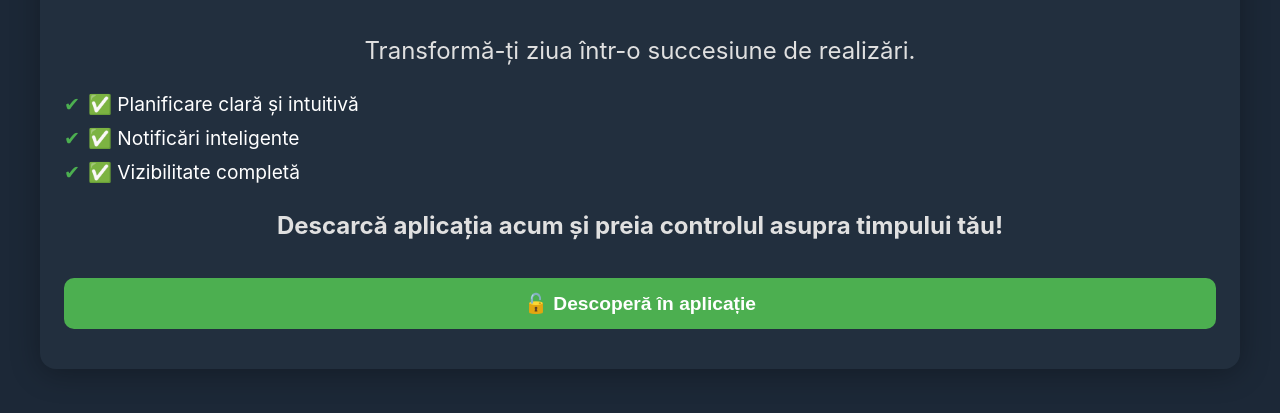
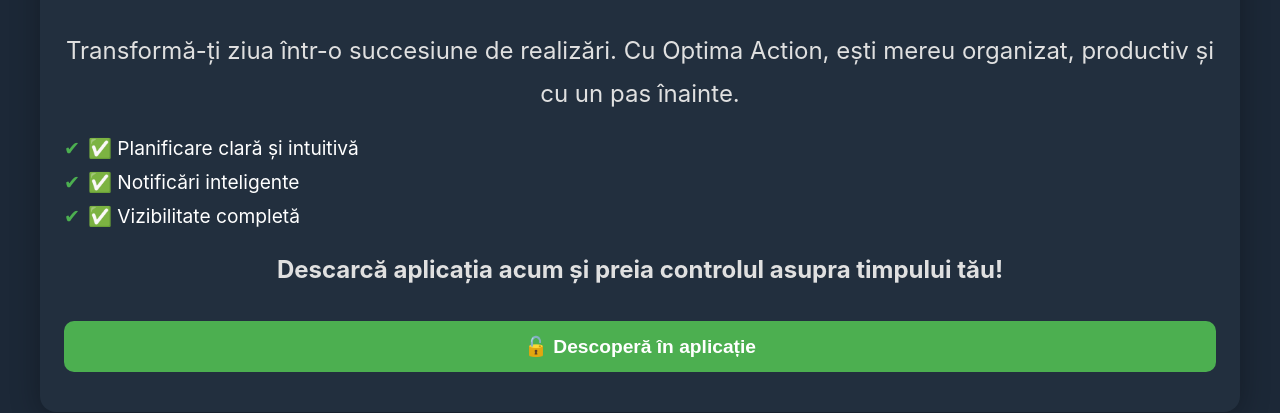
Before and after one commit to ioana974/app, a plain HTML site: page index.html in a window 1280 px wide. Shown: the part 387-800 px from the top of the page. Drawn offline with Linux system fonts and the light colour scheme.

Commit message:
index.html

```diff
--- a/index.html
+++ b/index.html
@@ -51,7 +51,7 @@
     <h1 data-ro="🚀 Optima Action – Acționează eficient, obține rezultate!"
         data-en="🚀 Optima Action – Act efficiently, get results!">🚀 Optima Action – Acționează eficient!</h1>
     <p data-ro="Transformă-ți ziua într-o succesiune de realizări. Cu Optima Action, ești mereu organizat, productiv și cu un pas înainte."
-       data-en="Turn your day into a string of achievements. With Optima Action, you’re always organized, productive and ahead.">Transformă-ți ziua într-o succesiune de realizări.</p>
+       data-en="Turn your day into a string of achievements. With Optima Action, you’re always organized, productive and ahead.">Transformă-ți ziua într-o succesiune de realizări. Cu Optima Action, ești mereu organizat, productiv și cu un pas înainte.</p>
 
     <ul class="features">
       <li data-ro="✅ Planificare clară și intuitivă" data-en="✅ Clear and intuitive planning">✅ Planificare clară și intuitivă</li>
```
